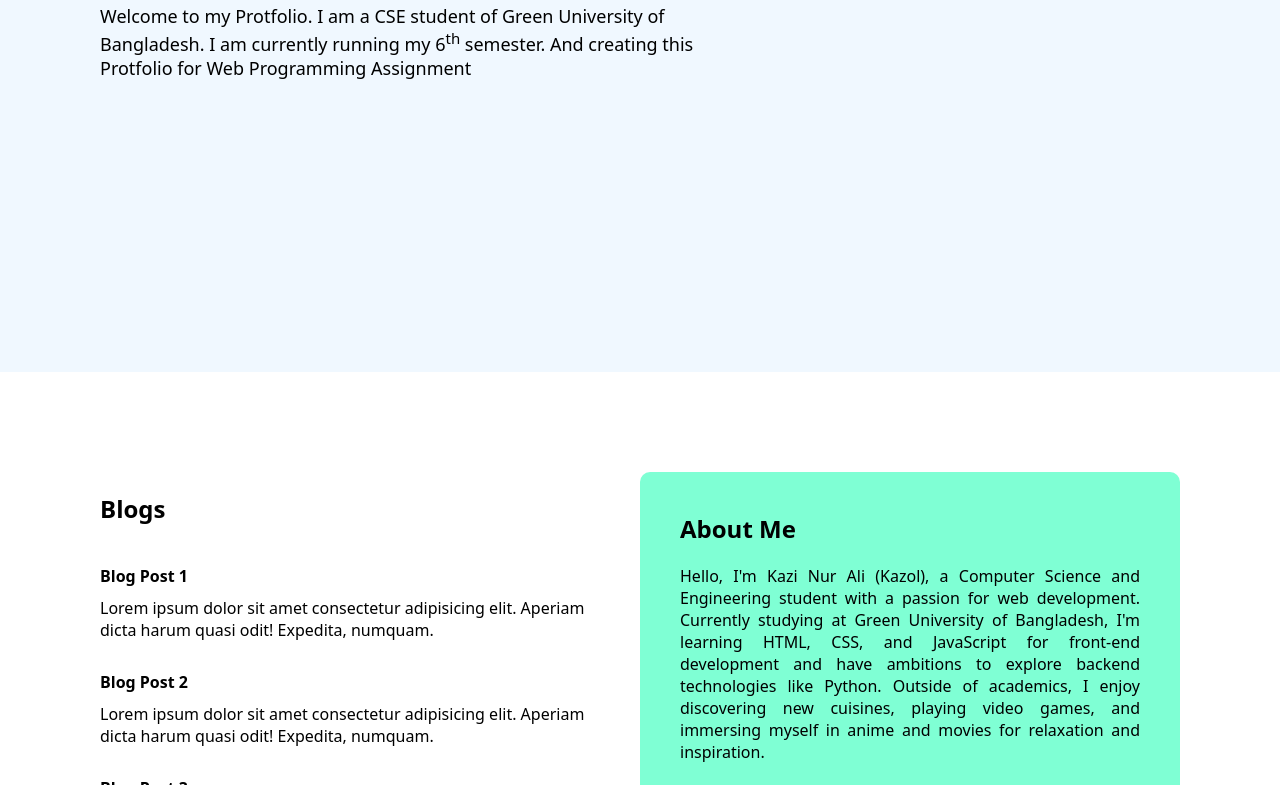
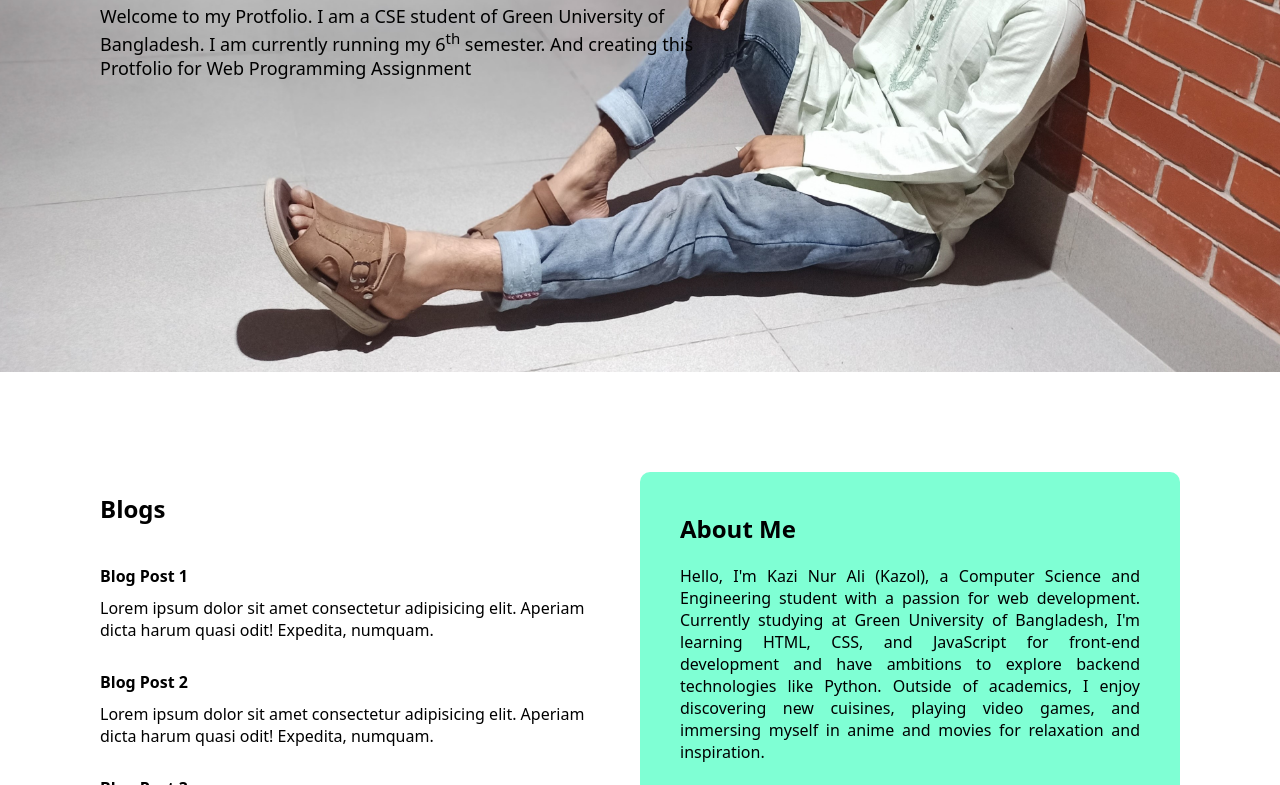
Before and after one commit to SH40L/my-portfolio-for-ksa, a plain HTML site: page index.html in a window 1280 px wide. Shown: the part 325-1110 px from the top of the page. Drawn offline with Linux system fonts and the light colour scheme.

Commit message:
background image added

```diff
--- a/styles/portfolio.css
+++ b/styles/portfolio.css
@@ -1,5 +1,5 @@
 .banner {
-    background-image: url('/image/my-image.jpg');
+    background-image: url('../images/my-image.jpg');
     background-repeat: no-repeat;
     background-size: cover;
     background-position: top;
```
Also changed, not shown: images/my-image.jpg (added).
